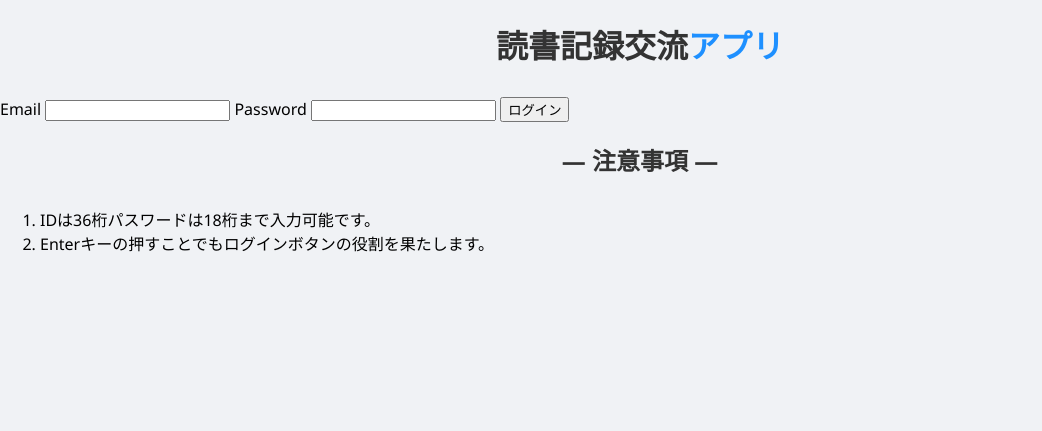
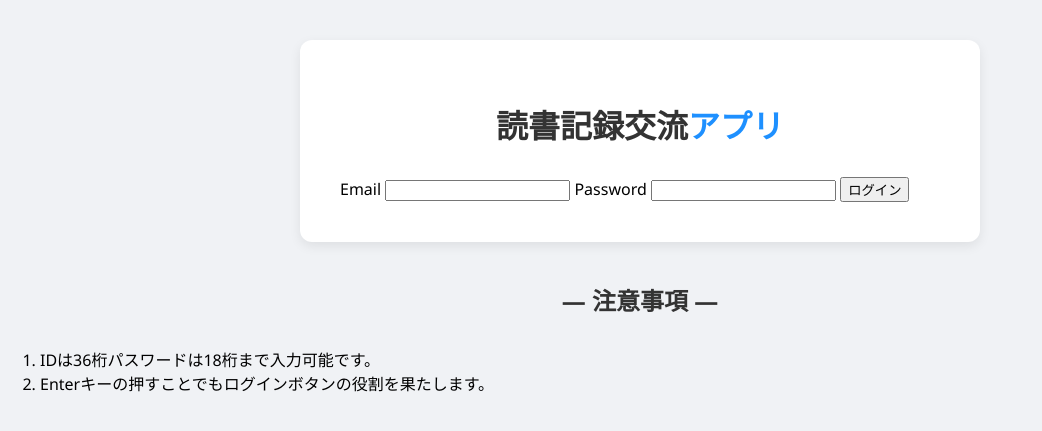
Before and after one commit to yabukilab/yabuki-b, a PHP site: page /index.php in a window 1280 px wide. Shown: the top 431 px of the page, without its empty margins (0-1042 px from the left). Run offline with PHP 8.4, Linux system fonts and the light colour scheme.

Commit message:
コンテナ

```diff
--- a/htdocs/style.css
+++ b/htdocs/style.css
@@ -16,6 +16,17 @@ body {
     border-radius: 12px;
     box-shadow: 0 4px 12px rgba(0,0,0,0.08);
 }
+
+.container {
+    width: 90%;
+    max-width: 600px;
+    margin: 40px auto; /* ← 横方向中央揃え */
+    background-color: #fff;
+    padding: 40px;
+    border-radius: 12px;
+    box-shadow: 0 4px 12px rgba(0,0,0,0.08);
+}
+
 
 /* タイトル */
 h1, h2 {
```
